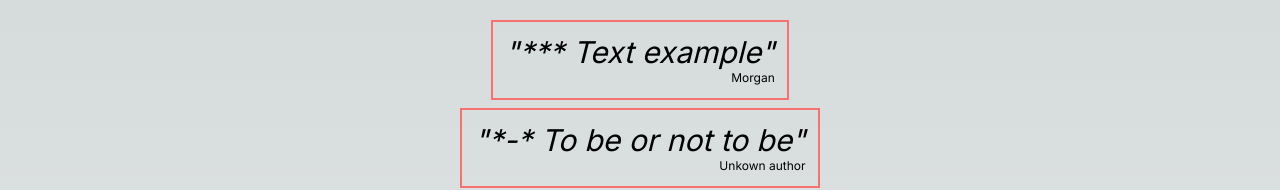
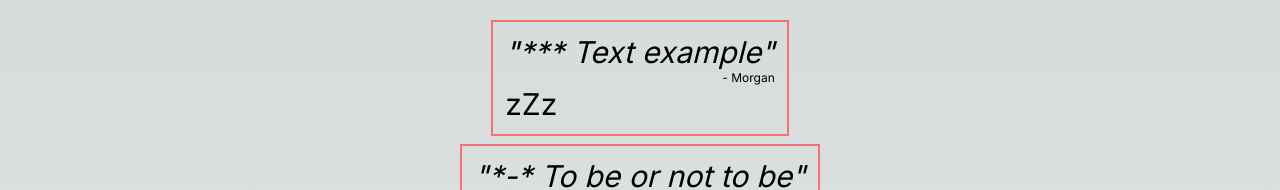
Before and after one commit to mspdl/reactjs-first_project, a Next.js app: page / in a window 1280 px wide. Shown: the top 190 px of the page. Built offline with nearby package versions, Linux system fonts and the light colour scheme.

Commit message:
Logic Operator &&

```diff
--- a/src/components/SimpleCard.tsx
+++ b/src/components/SimpleCard.tsx
@@ -10,7 +10,8 @@ export const Card = ({ children, phrase, author }: SimpleCardProps) => {
       <p className="italic">
         "{children} {phrase}"
       </p>
-      <p className="text-xs text-right">{author ?? "Unkown author"}</p>
+      <p className="text-xs text-right"> - {author ?? "Unkown author"}</p>{" "}
+      {author && "zZz"}
     </div>
   );
 };
```
